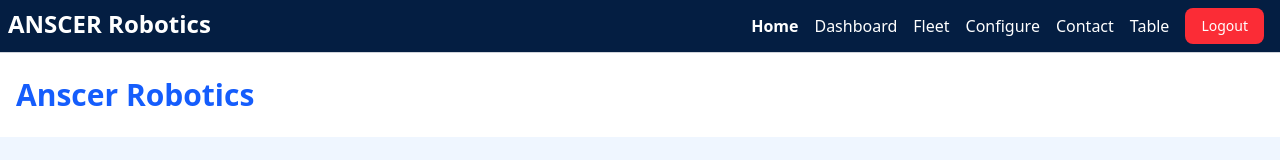
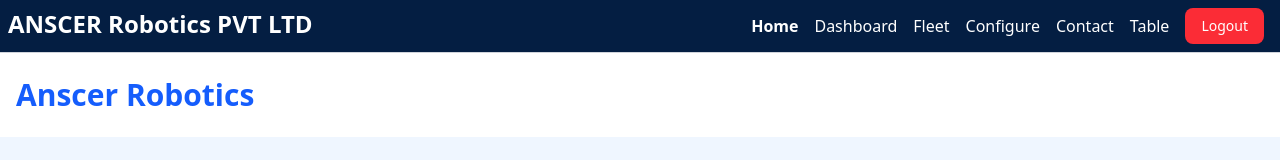
Before and after one commit to Nitinneyoo/Tan-Stack-Router-Demo, a React (Vite) app in the folder tanstack-router-demo/: page / in a window 1280 px wide. Shown: the top 160 px of the page. Built offline with nearby package versions, Linux system fonts and the light colour scheme; sample sign-in values are in the browser's storage.

Commit message:
Company name update in navbar

```diff
--- a/tanstack-router-demo/src/routes/__root.tsx
+++ b/tanstack-router-demo/src/routes/__root.tsx
@@ -71,7 +71,7 @@
       <div className="min-h-screen text-text">
         <div className="p-2 flex justify-between gap-4 bg-primary sticky top-0 z-1">
           <Link to="/" className="text-text font-bold text-2xl">
-            ANSCER Robotics
+            ANSCER Robotics PVT LTD
           </Link>
           <div className="flex gap-4 mr-2 justify-center items-center">
             <Link to="/" className="[&.active]:font-bold text-text
```
